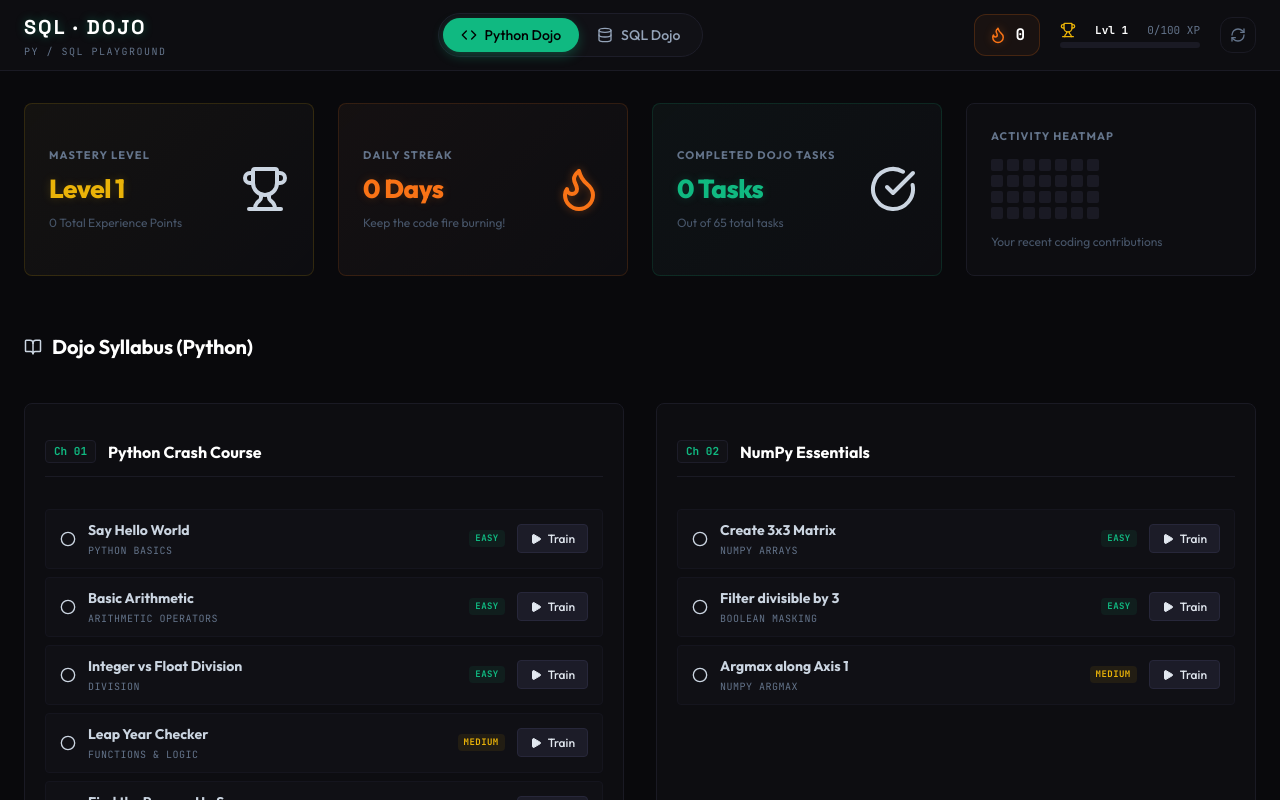
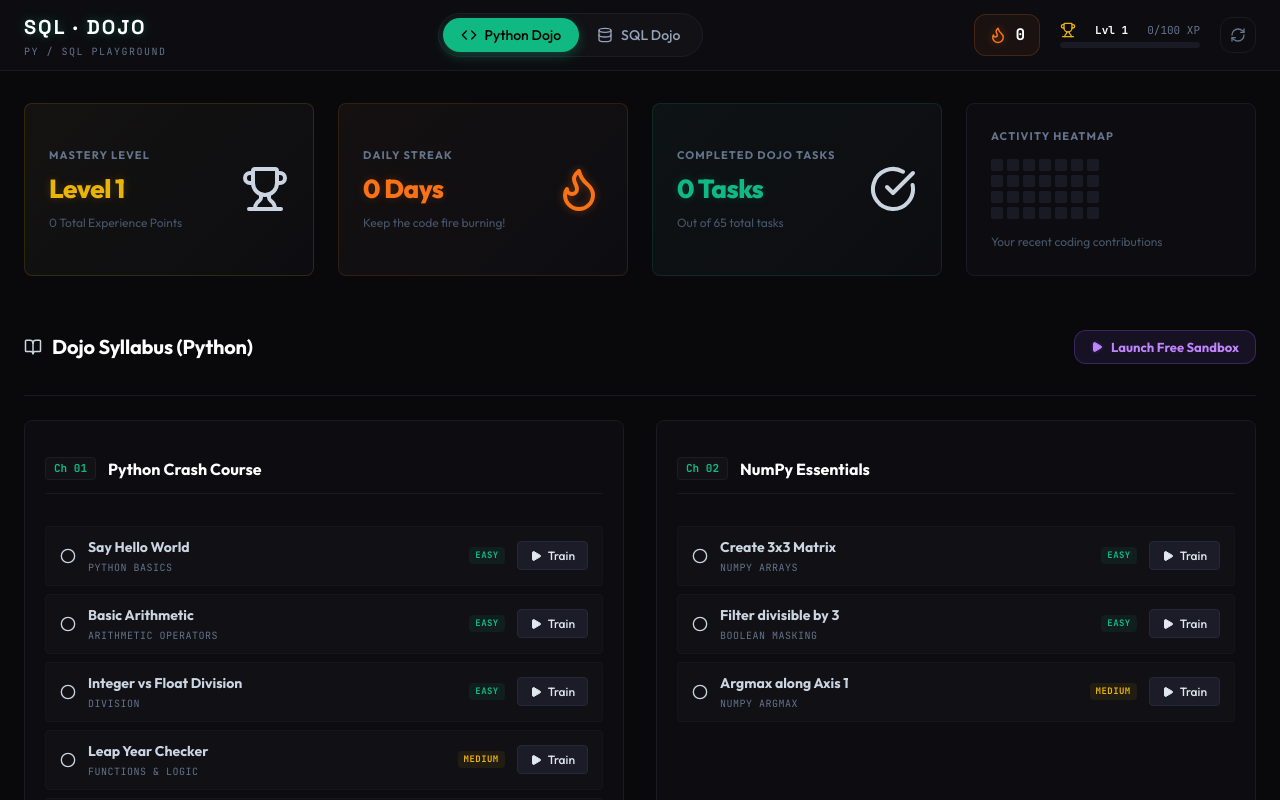
Before and after one commit to JoshuaJThomas/py-sql-dojo, a Svelte app: page / in a window 1280 px wide. Both pictures are taken after a click on the button "Back to Syllabus". Built offline with nearby package versions, Linux system fonts and the light colour scheme.

Commit message:
feat: implement Free Code Sandbox mode and heatmap cell zoom animations

```diff
--- a/src/App.svelte
+++ b/src/App.svelte
@@ -41,6 +41,7 @@
   // State
   let activeView = $state('dashboard'); // 'dashboard' | 'playground'
   let activeLang = $derived($language);
+  let isSandboxMode = $state(false);
 
   // Active exercises
   let activePyIdx = $derived($pythonChallengeIndex);
@@ -49,14 +50,35 @@
   let activePyChallenge = $derived(pythonExercises[activePyIdx]);
   let activeSqlChallenge = $derived(sqlExercises[activeSqlIdx]);
 
-  let currentChallenge = $derived(activeLang === 'python' ? activePyChallenge : activeSqlChallenge);
+  let currentChallenge = $derived(
+    isSandboxMode
+      ? {
+          id: "sandbox",
+          title: "Free Sandbox Playground",
+          prompt: activeLang === 'python'
+            ? "Experiment with your Python code here. You have full access to standard output, variables assignment, and preloaded libraries like NumPy, Pandas, Scikit-Learn, and matplotlib."
+            : "Write and execute arbitrary SQL queries against the SQLite database. Use the Schema Browser or Browse Tables on the right to examine tables like employees, departments, customers, orders, products, and order_items.",
+          starterCode: activeLang === 'python'
+            ? "# Write Python code here\nprint('Hello from the Python Dojo!')\n"
+            : "-- Write SQL queries here\nSELECT * FROM products;\n",
+          checks: [],
+          hint: "Use standard Python print statements or variable assignment (e.g. result = ...). For SQL, highlight multiple tables using JOIN queries.",
+          solution: activeLang === 'python'
+            ? "# Example: \nimport numpy as np\narr = np.array([1, 2, 3])\nprint(arr * 2)"
+            : "-- Example:\nSELECT c.customer_name, SUM(o.total_amount) \nFROM orders o \nINNER JOIN customers c ON o.customer_id = c.customer_id \nGROUP BY c.customer_name;",
+          difficulty: "sandbox"
+        }
+      : (activeLang === 'python' ? activePyChallenge : activeSqlChallenge)
+  );
 
   // Bind code inputs to stores
   let code = $state('');
 
   // Watch for challenge/language updates and update code state
   $effect(() => {
-    if (activeLang === 'python') {
+    if (isSandboxMode) {
+      code = localStorage.getItem(`dojo_sandbox_code_${activeLang}`) || currentChallenge.starterCode;
+    } else if (activeLang === 'python') {
       code = $userPythonCode[activePyChallenge.id] || activePyChallenge.starterCode;
     } else {
       code = $userSqlCode[activeSqlChallenge.id] || activeSqlChallenge.starterCode;
@@ -82,6 +104,7 @@
       // Avoid switching immediately on boot
       if (localStorage.getItem('dojo_python_challenge_index') !== null || localStorage.getItem('dojo_sql_challenge_index') !== null) {
         activeView = 'playground';
+        isSandboxMode = false;
         showHint = false;
         showSolution = false;
         hasRun = false;
@@ -92,7 +115,9 @@
 
   // Handle editor updates
   function handleCodeChange(newCode) {
-    if (activeLang === 'python') {
+    if (isSandboxMode) {
+      localStorage.setItem(`dojo_sandbox_code_${activeLang}`, newCode);
+    } else if (activeLang === 'python') {
       userPythonCode.update(val => {
         val[activePyChallenge.id] = newCode;
         return val;
@@ -134,7 +159,7 @@
       const outcome = await runPythonCode(currentChallenge.prelude, code, currentChallenge.checks);
       pyResult = outcome;
 
-      if (outcome.success && outcome.checksPassed) {
+      if (!isSandboxMode && outcome.success && outcome.checksPassed) {
         completeChallenge(currentChallenge.id, currentChallenge.difficulty);
         triggerConfetti();
       }
@@ -165,7 +190,7 @@
       sqlResult.checksPassed = allChecksPassed;
       sqlResult.checksResults = checksResults;
 
-      if (allChecksPassed) {
+      if (!isSandboxMode && allChecksPassed) {
         completeChallenge(currentChallenge.id, currentChallenge.difficulty);
         triggerConfetti();
       }
@@ -199,14 +224,14 @@
 
   {#if activeView === 'dashboard'}
     <main class="main-content">
-      <Dashboard />
+      <Dashboard onOpenSandbox={() => { isSandboxMode = true; activeView = 'playground'; hasRun = false; showHint = false; showSolution = false; }} />
     </main>
   {:else}
     <!-- Playground View -->
     <main class="playground-layout">
       <!-- Top Action Bar -->
       <div class="play-action-bar">
-        <button class="back-btn" onclick={() => activeView = 'dashboard'}>
+        <button class="back-btn" onclick={() => { activeView = 'dashboard'; isSandboxMode = false; }}>
           <ArrowLeft size={16} />
           <span>Back to Syllabus</span>
         </button>
@@ -443,6 +468,7 @@
   .diff-badge.easy { background: rgba(16, 185, 129, 0.08); color: #10b981; }
   .diff-badge.medium { background: rgba(234, 179, 8, 0.08); color: #eab308; }
   .diff-badge.hard { background: rgba(239, 68, 68, 0.08); color: #ef4444; }
+  .diff-badge.sandbox { background: rgba(139, 92, 246, 0.08); color: #c084fc; }
 
   .topic-tag {
     font-family: var(--font-mono);
--- a/src/lib/components/Dashboard.svelte
+++ b/src/lib/components/Dashboard.svelte
@@ -11,6 +11,8 @@
   import { pythonExercises } from '../data/python-exercises.js';
   import { sqlExercises } from '../data/sql-exercises.js';
   import { Trophy, Flame, CheckCircle, Circle, Play, BookOpen, Star } from 'lucide-svelte';
+
+  let { onOpenSandbox } = $props();
 
   let currentLang = $derived($language);
   let completedList = $derived($completedChallenges);
@@ -166,9 +168,15 @@
 
   <!-- Chapters list -->
   <div class="dojo-chapters-list">
-    <div class="section-title">
-      <BookOpen size={18} class="sec-icon" />
-      <h2>Dojo Syllabus ({currentLang === 'python' ? 'Python' : 'SQL'})</h2>
+    <div class="dojo-syllabus-header">
+      <div class="section-title">
+        <BookOpen size={18} class="sec-icon" />
+        <h2>Dojo Syllabus ({currentLang === 'python' ? 'Python' : 'SQL'})</h2>
+      </div>
+      <button class="sandbox-cta-btn" onclick={onOpenSandbox}>
+        <Play size={12} class="sandbox-cta-icon" fill="currentColor" />
+        <span>Launch Free Sandbox</span>
+      </button>
     </div>
 
     {#if currentLang === 'python'}
@@ -361,20 +369,62 @@
     transition: all 0.2s;
   }
 
-  .heatmap-cell.active-low { background: #064e3b; }
-  .heatmap-cell.active-med { background: #047857; }
-  .heatmap-cell.active-high { background: #10b981; box-shadow: 0 0 4px #10b981; }
+  .heatmap-cell:hover {
+    transform: scale(1.25);
+    box-shadow: 0 0 6px var(--color-glow, #10b981);
+    z-index: 5;
+    cursor: pointer;
+  }
+
+  .heatmap-cell.active-low { background: #064e3b; --color-glow: #064e3b; }
+  .heatmap-cell.active-med { background: #047857; --color-glow: #047857; }
+  .heatmap-cell.active-high { background: #10b981; box-shadow: 0 0 4px #10b981; --color-glow: #10b981; }
 
   /* Syllabus Section */
+  .dojo-syllabus-header {
+    display: flex;
+    justify-content: space-between;
+    align-items: center;
+    margin-bottom: 24px;
+    border-bottom: 1px solid #1a1a24;
+    padding-bottom: 16px;
+  }
+
   .section-title {
     display: flex;
     align-items: center;
     gap: 10px;
-    margin-bottom: 24px;
   }
 
   .sec-icon {
     color: #10b981;
+  }
+
+  .sandbox-cta-btn {
+    background: rgba(139, 92, 246, 0.1);
+    border: 1px solid rgba(139, 92, 246, 0.3);
+    color: #c084fc;
+    padding: 8px 16px;
+    border-radius: var(--radius-md);
+    cursor: pointer;
+    font-family: var(--font-body);
+    font-size: 13px;
+    font-weight: 600;
+    display: flex;
+    align-items: center;
+    gap: 8px;
+    transition: all 0.2s;
+  }
+
+  .sandbox-cta-btn:hover {
+    background: #8b5cf6;
+    color: #ffffff;
+    box-shadow: 0 0 12px rgba(139, 92, 246, 0.4);
+    border-color: #8b5cf6;
+  }
+
+  :global(.sandbox-cta-icon) {
+    filter: drop-shadow(0 0 2px rgba(139, 92, 246, 0.4));
   }
 
   .section-title h2 {
```
